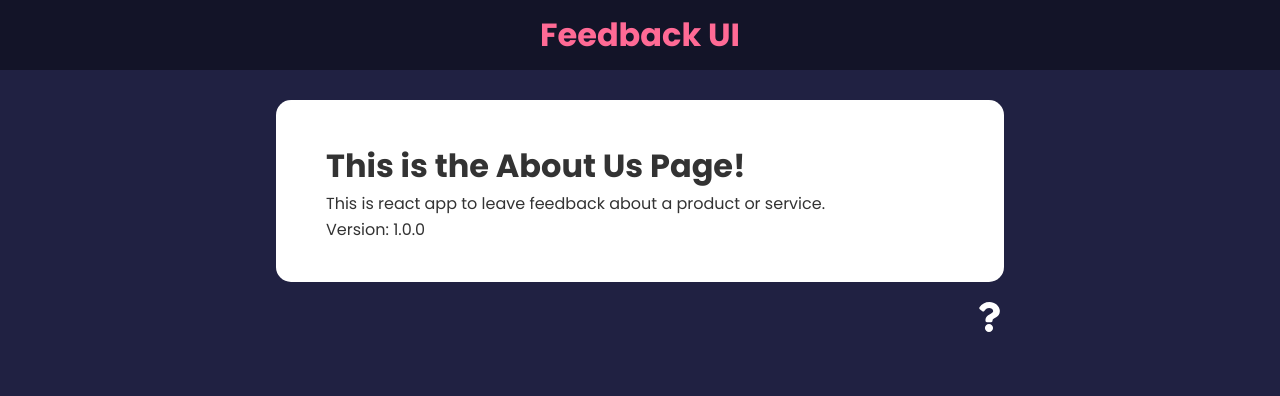
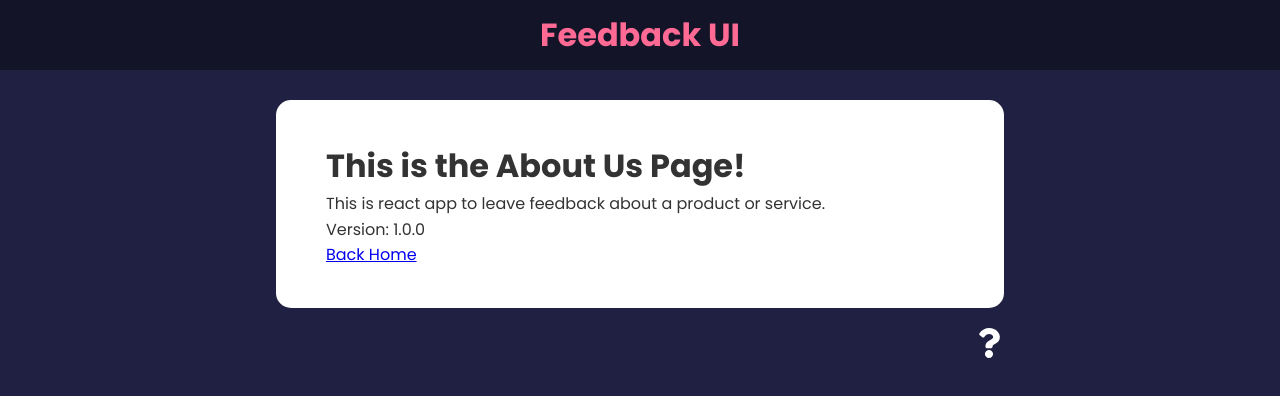
Before and after one commit to Harry-Leepz/feedback, a React (Create React App) app: page /about in a window 1280 px wide. Shown: the top 396 px of the page. Built offline with nearby package versions, Linux system fonts and the light colour scheme.

Commit message:
Add home link to about page

```diff
--- a/src/pages/About.jsx
+++ b/src/pages/About.jsx
@@ -1,5 +1,6 @@
 import React from "react";
 import Card from "../components/shared/Card";
+import { Link } from "react-router-dom";
 
 const About = () => {
   return (
@@ -7,6 +8,7 @@ const About = () => {
       <h1>This is the About Us Page!</h1>
       <p>This is react app to leave feedback about a product or service.</p>
       <p>Version: 1.0.0</p>
+      <Link to='/'>Back Home</Link>
     </Card>
   );
 };
```
